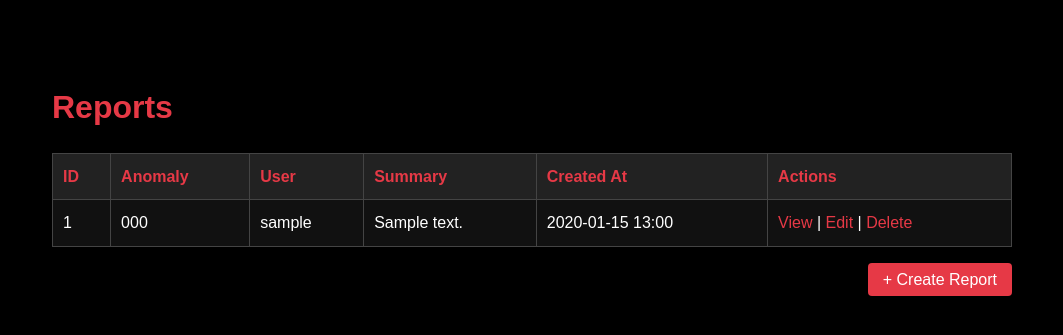
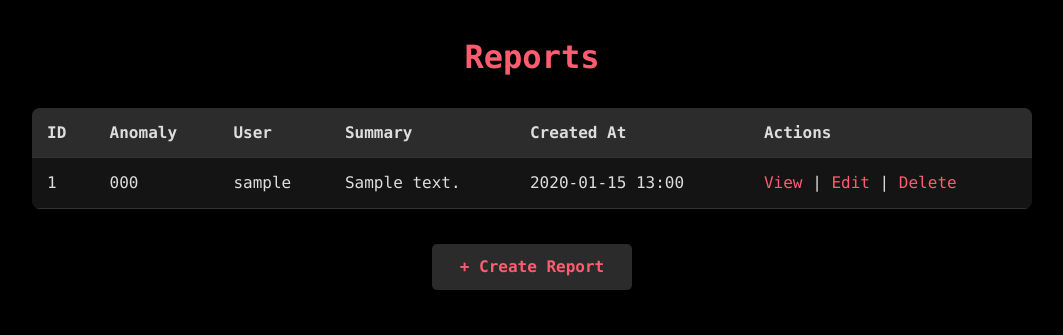
Before and after one commit to husain-folath/Anomaly-Control, a Django app: page /reports/ in a window 1280 px wide. Shown: the part 76-411 px from the top of the page, without its empty margins (108-1171 px from the left). Run offline with Django 5.2, Linux system fonts and the light colour scheme; tables that the repository leaves empty hold one stand-in row (values such as "Sample post").

Commit message:
changed report styling to fit with the rest

```diff
--- a/main_app/static/css/reports/report-index.css
+++ b/main_app/static/css/reports/report-index.css
@@ -1,59 +1,138 @@
-.reports-container {
-  margin: 30px auto;
-  max-width: 1000px;
-  padding: 20px;
+/* =========================
+   Reports Page
+========================= */
+
+/* Page Title */
+.reports-container h1 {
+  text-align: center;
+  color: #ff5c70; /* bright red accent */
+  font-size: 2rem;
+  margin-bottom: 25px;
+  font-family: 'Consolas', monospace;
 }
 
-.reports-container h1 {
-  margin-bottom: 20px;
-  color: #e63946;
+/* Table Styling */
+.reports-table {
+  width: 100%;
+  max-width: 1000px;
+  margin: 0 auto 30px auto;
+  border-collapse: collapse;
+  background: #121212; /* deep dark background */
+  border-radius: 8px;
+  overflow: hidden;
+  box-shadow: 0 4px 12px rgba(0,0,0,0.5);
 }
 
-.reports-table {
-  width: 100%;
-  border-collapse: collapse;
-  background: #111;
-  color: #fff;
+.reports-table thead {
+  background-color: #2c2c2c; /* dark gray for header */
+  color: #ff5c70; /* bright red for headers */
 }
 
 .reports-table th,
 .reports-table td {
-  border: 1px solid #444;
-  padding: 10px;
+  padding: 12px 15px;
   text-align: left;
+  border-bottom: 1px solid #333;
+  color: #ddd; /* light gray text */
+  font-family: 'Consolas', monospace;
 }
 
-.reports-table th {
-  background: #222;
-  color: #e63946;
+.reports-table tbody tr:nth-child(even) {
+  background-color: #1a1a1a;
 }
 
-.reports-table tr:nth-child(even) {
-  background: #1a1a1a;
+.reports-table tbody tr:nth-child(odd) {
+  background-color: #141414;
 }
 
-.reports-table a {
-  color: #e63946;
-  text-decoration: none;
+.reports-table tbody tr:hover {
+  background-color: #2a2a2a;
 }
 
-.reports-table a:hover {
-  text-decoration: underline;
+/* Links inside table (View/Edit/Delete) */
+.reports-table td a {
+  color: #ff5c70;
+  text-decoration: none;
+  transition: color 0.2s;
 }
 
+.reports-table td a:hover {
+  color: #ffa3a3;
+}
+
+/* Buttons */
+.btn {
+  display: inline-block;
+  padding: 10px 16px;
+  margin: 5px 8px;
+  background-color: #3a3a3a; /* dark gray */
+  color: #ff5c70; /* bright red accent */
+  border-radius: 5px;
+  text-decoration: none;
+  font-weight: bold;
+  font-family: 'Consolas', monospace;
+  transition: background-color 0.2s;
+}
+
+.btn:hover {
+  background-color: #5a5a5a;
+}
+
+/* Delete buttons in table if used */
+.btn.delete {
+  background-color: #880e1f;
+}
+
+.btn.delete:hover {
+  background-color: #ff5c70;
+  color: #121212;
+}
+
+/* Create Report Button */
 .add-report {
+  text-align: center;
   margin-top: 20px;
-  text-align: right;
 }
 
 .add-report .btn {
-  padding: 8px 15px;
-  background: #e63946;
-  color: #fff;
-  border-radius: 4px;
+  display: inline-block;
+  width: 200px;              /* fixed width */
+  text-align: center;
+  background-color: #2b2b2b; /* dark gray */
+  color: #ff5c70;            /* bright red accent */
+  border-radius: 5px;
+  font-weight: bold;
   text-decoration: none;
+  font-family: 'Consolas', monospace;
+  transition: background-color 0.2s;
 }
 
 .add-report .btn:hover {
-  background: #c82333;
+  background-color: #444444;
 }
+
+/* No reports message */
+.reports-container p {
+  text-align: center;
+  color: #bbb;
+  font-size: 1rem;
+  margin-top: 20px;
+}
+
+/* Responsive Table */
+@media (max-width: 800px) {
+  .reports-table th,
+  .reports-table td {
+    padding: 8px 10px;
+    font-size: 0.85rem;
+  }
+
+  .reports-container h1 {
+    font-size: 1.5rem;
+  }
+
+  .btn {
+    padding: 8px 12px;
+    font-size: 0.9rem;
+  }
+}
```
Also changed, not shown: main_app/static/css/reports/report-detail.css (+84 -37 lines).
